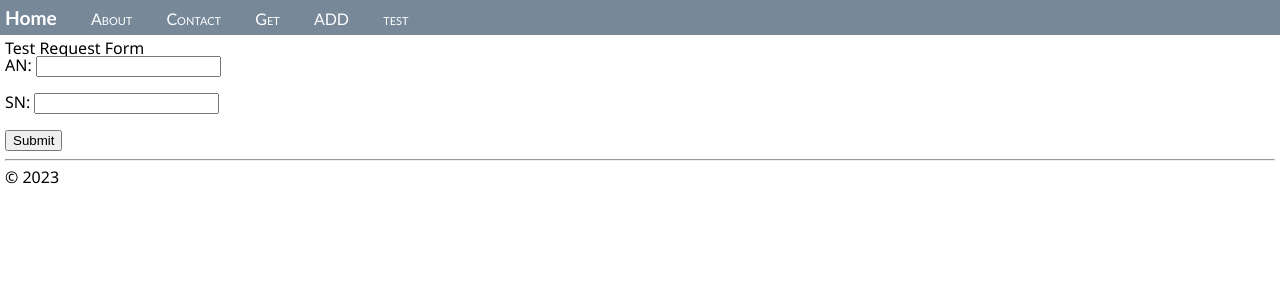
After one commit to King133x/JTIDATA, a Flask app: page /test_request.html in a window 1280 px wide. The commit adds this page. Shown: the top 300 px of the page. Run offline with Flask 2, Linux system fonts and the light colour scheme.

Commit message:
working searcg and TEST ID

```diff
--- a/hello_app/templates/layout.html
+++ b/hello_app/templates/layout.html
@@ -13,6 +13,7 @@
             <a href="{{ url_for('contact') }}" class="navbar-item">Contact</a>
             <a href="{{ url_for('get_data') }}" class="navbar-item">Get</a>
             <a href="{{ url_for('add_entry') }}" class="navbar-item">ADD</a>
+            <a href="{{ url_for('test_request') }}" class="navbar-item">test</a>
         </div>
         <div class="body-content">
             {% block content %}
--- /dev/null
+++ b/hello_app/templates/test_request.html
@@ -0,0 +1,18 @@
+{% extends "layout.html" %}
+{% block content %}
+<html>
+  <head>
+    <title>Test Request Form</title>
+  </head>
+  <body>
+    <h1>Test Request Form</h1>
+    <form method="POST">
+      <label for="an">AN:</label>
+      <input type="text" id="an" name="an" required><br><br>
+      <label for="sn">SN:</label>
+      <input type="text" id="sn" name="sn" required><br><br>
+      <button type="submit">Submit</button>
+    </form>
+  </body>
+</html>
+{% endblock %}
--- a/hello_app/views.py
+++ b/hello_app/views.py
@@ -1,11 +1,15 @@
+#################################################################################################
 from datetime import datetime
 from flask import Flask, render_template, url_for, redirect, request, flash
 from hello_app import app
 import pyodbc
-
-
 #################################################################################################
-#defines route to send to homepage
+ # Initialize ODBC connection
+connection_string = "Driver={ODBC Driver 18 for SQL Server};Server=tcp:jtilabview.database.windows.net,1433;Database=JTISQL;Uid=LAB;Pwd=450032923Aa!1;Encrypt=yes;TrustServerCertificate=no;Connection Timeout=30;"
+connection = pyodbc.connect(connection_string)
+cursor = connection.cursor()
+#################################################################################################
+#defines route to send to home page
 @app.route("/")
 def home():
     return render_template("home.html")
@@ -14,33 +18,20 @@ def home():
 @app.route("/about/")
 def about():
     return render_template("about.html")
-
-
-
 #################################################################################################
 #defines route to send to contact page
 @app.route("/contact/")
 def contact():
     return render_template("contact.html")
-
-
-
-
 #################################################################################################
 #defines route to send to data page
 @app.route("/data")
 def get_data():
-    # Initialize ODBC connection
-    connection_string = "Driver={ODBC Driver 18 for SQL Server};Server=tcp:jtilabview.database.windows.net,1433;Database=JTISQL;Uid=LAB;Pwd=450032923Aa!1;Encrypt=yes;TrustServerCertificate=no;Connection Timeout=30;"
-    connection = pyodbc.connect(connection_string)
-    # create a cursor to execute SQL queries
-    cursor = connection.cursor()
+
     # execute a SELECT query to get the top 100 rows from your table
     cursor.execute("SELECT * FROM MASTER")
      # fetch all the rows from the query result
     rows = cursor.fetchall()
-     # close the connection
-    connection.close()
     # convert the rows to a list of dictionaries
     data = []
     for row in rows:
@@ -51,7 +42,7 @@ def get_data():
 #defines route to send to entry page
 @app.route("/add_entry", methods=["GET", "POST"])
 def add_entry():
- # get form data
+    #get form data and and create entry if none exist
     if request.method == "POST":
         an = request.form.get("an")
         model = request.form.get("model")
@@ -68,21 +59,16 @@ def add_entry():
         cost = request.form.get("cost")
         standard = request.form.get("standard")
         facility = request.form.get("facility")
-    # check if item already exists in the database
-        connection_string = "Driver={ODBC Driver 18 for SQL Server};Server=tcp:jtilabview.database.windows.net,1433;Database=JTISQL;Uid=LAB;Pwd=450032923Aa!1;Encrypt=yes;TrustServerCertificate=no;Connection Timeout=30;"
-        connection = pyodbc.connect(connection_string)
-        cursor = connection.cursor()
+        # check if item already exists in the database
         cursor.execute("SELECT * FROM MASTER WHERE an = ? AND sn = ?", (an, sn))
         if cursor.fetchone():
-     # item already exists, redirect to home page
+        # item already exists, redirect to home page
             flash("Item already exists!", "danger") # show pop-up alert
-            connection.close()
             return redirect(url_for("home"))
-    # item does not exist, insert into database
+        # item does not exist, insert into database
         cursor.execute("INSERT INTO MASTER ([AN],[Model],[SN],[NOM],[LOC],[CAL DATE],[DUE],[CYCLE],[MANUFACTURE],[PROC],[SPECIAL CAL],[NOTE],[COST],[STANDARD],[Facility]) VALUES (?, ?, ?, ?, ?, ?, ?, ?, ?, ?, ?, ?, ?, ?, ?)",
                         an, model, sn, nom, location, cal_date, due, cycle, manufacture, procedure, cert_note, tech_note, cost, standard, facility)
         connection.commit()
-        connection.close()
         flash("New entry added successfully!", "success") # show pop-up alert
         # redirect to home page
         return redirect(url_for("home"))
@@ -90,3 +76,61 @@ def add_entry():
 #END OF IF for POST if GET request, render the add entry template
     return render_template("add_entry.html")
 #################################################################################################
+#defines route to send to test input
+@app.route('/test_request.html', methods=['GET', 'POST'])
+def test_request():
+    if request.method == 'POST':
+        # Get the AN and SN entered by user
+        an = request.form['an']
+        sn = request.form['sn']
+        cursor.execute('SELECT ID FROM MASTER WHERE AN = ? AND SN = ?', (an, sn))
+        master_id = cursor.fetchone()
+
+        if master_id:
+        # if MasterID exists, render test result page with MasterID passed as parameter
+         master_id = master_id[0]
+         return redirect(url_for('test_results', master_id=master_id))
+
+
+        else:
+        # if MasterID does not exist, render home page with error message passed as parameter
+            flash("there are no test results for master id!", "danger") # show pop-up alert
+        return render_template('home.html',)
+    else:
+            # if GET request, render test request
+        return render_template('test_request.html')
+
+#################################################################################################
+# defines route for test results page
+@app.route('/test_results/<int:master_id>', methods=['GET', 'POST'])
+def test_results(master_id):
+    if request.method == 'POST':
+        # Get the test data entered by user
+        unit = request.form['unit']
+        nom = request.form['nom']
+        actual = request.form['actual']
+        tol = request.form['tol']
+
+        # Insert the test data into the database
+        cursor.execute('INSERT INTO TEST (Master_ID, Unit, Nom, Actual, Tol) VALUES (?, ?, ?, ?, ?)',
+               (master_id, unit, nom, actual, tol))
+
+        #cursor.execute('INSERT INTO TEST (Master_ID, Unit, Nom, Actual, Tol, LowTol, MaxTol, Error, Pass) '
+        #               'VALUES (?, ?, ?, ?, ?, ?, ?, ?, ?)', (master_id, unit, nom, actual, tol, float(nom) - float(tol),
+        #                                                       float(nom) + float(tol), float(actual) - float(nom),
+        #                                                       abs(float(actual) - float(nom)) <= float(tol)))
+        cursor.commit()
+
+    # Retrieve the test results from the database
+
+    cursor.execute('SELECT * FROM TEST WHERE Master_ID = ?', (master_id,))
+    results = cursor.fetchall()
+
+    if results:
+        results = [dict(zip([column[0] for column in cursor.description], row)) for row in results]
+        # if test results exist, render test results page with results and master_id passed as parameters
+        return render_template('test_results.html', results=results, master_id=master_id)
+    else:
+        # if test results do not exist, render test results page with message passed as parameter
+        message = 'No test results found for MasterID: ' + str(master_id)
+        return render_template('test_results.html', message=message)
```
Also changed, not shown: hello_app/templates/test_results.html (added, +48 -0 lines).
